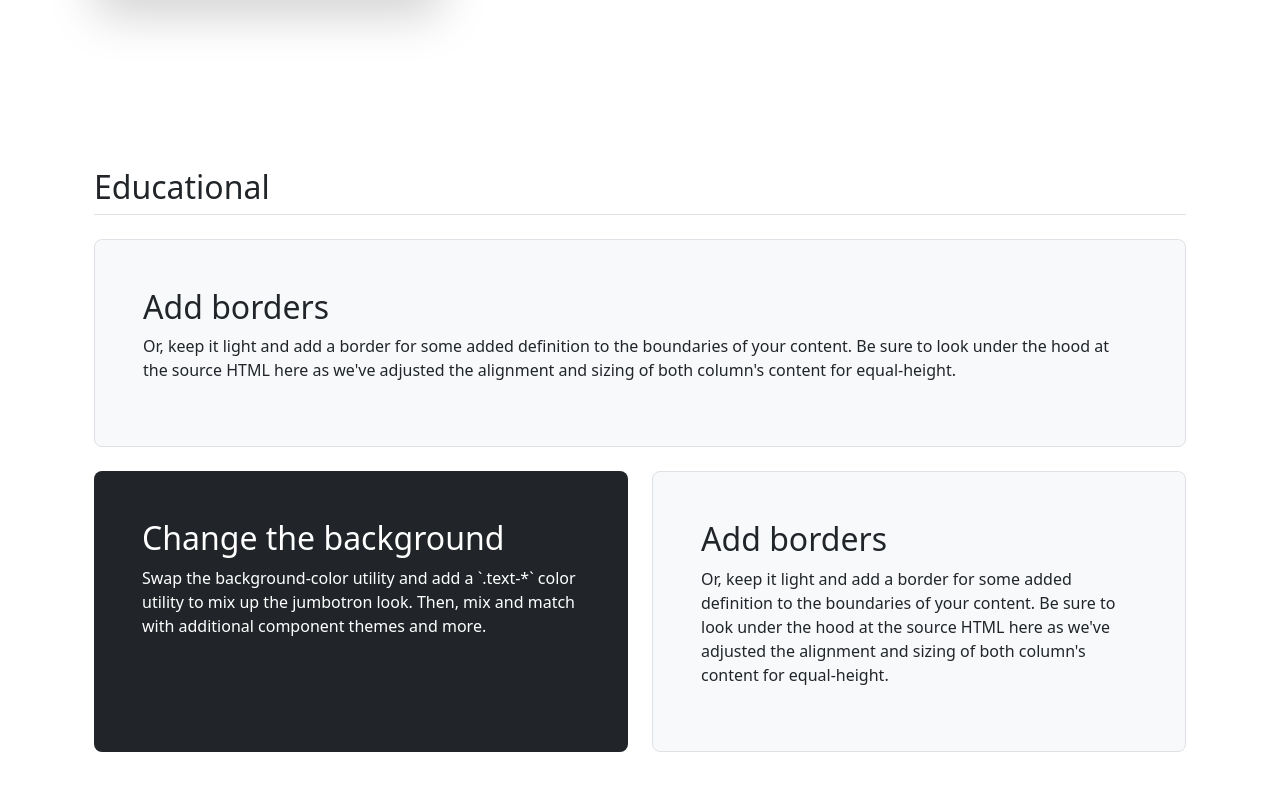
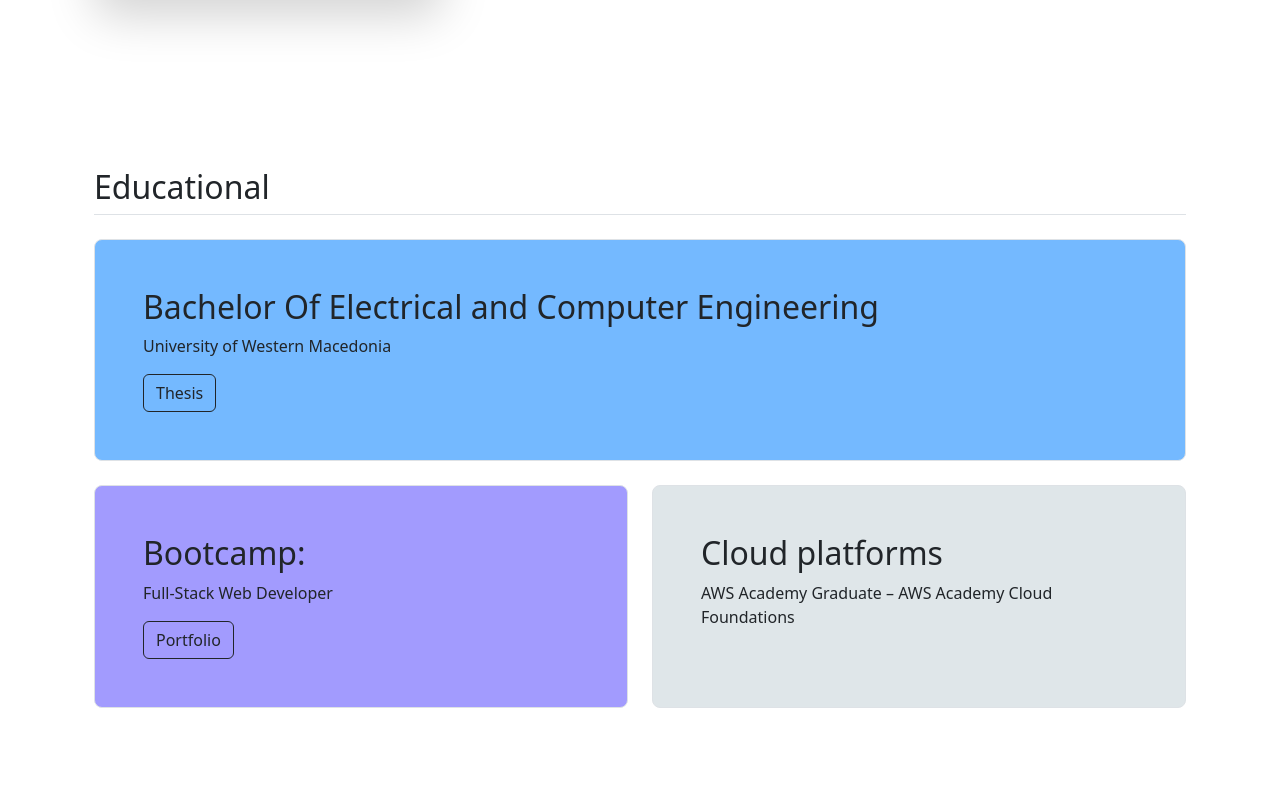
Before and after one commit to stellamarma/My-website, a Vue app: page / in a window 1280 px wide. Shown: the part 1888-2678 px from the top of the page. After the commit the page ends 2644 px from the top, so only its background shows below. Built offline with nearby package versions, Linux system fonts and the light colour scheme.

Commit message:
Add css on educational

```diff
--- a/src/components/Education.vue
+++ b/src/components/Education.vue
@@ -4,9 +4,10 @@
 
       <div class="row mt-4">
         <div class="col-12">
-          <div class="h-100 p-5 bg-body-tertiary border rounded-3">
-            <h2>Add borders</h2>
-            <p>Or, keep it light and add a border for some added definition to the boundaries of your content. Be sure to look under the hood at the source HTML here as we've adjusted the alignment and sizing of both column's content for equal-height.</p>
+          <div class="h-100 p-5 custom-bg-red border rounded-3">
+            <h2>Bachelor Of Electrical and Computer Engineering</h2>
+            <p>University of Western Macedonia</p>
+            <a href="https://dspace.uowm.gr/xmlui/handle/123456789/4759"><button type="button" class="btn btn-outline-dark">Thesis</button></a>
           </div>
         </div>
       </div>
@@ -14,17 +15,34 @@
       <!-- Νέα διάταξη με δύο στήλες κάτω -->
       <div class="row mt-4">
         <div class="col-6">
-          <div class="h-100 p-5 text-bg-dark rounded-3">
-            <h2>Change the background</h2>
-            <p>Swap the background-color utility and add a `.text-*` color utility to mix up the jumbotron look. Then, mix and match with additional component themes and more.</p>
+          <div class="h-100 p-5 custom-bg-blue border rounded-3">
+            <h2>Bootcamp:</h2>
+            <p>Full-Stack Web Developer</p>
+            <a href="https://github.com/stellamarma/Web_Develop_projects"><button type="button" class="btn btn-outline-dark">Portfolio</button></a>
           </div>
         </div>
         <div class="col-6">
-          <div class="h-100 p-5 bg-body-tertiary border rounded-3">
-            <h2>Add borders</h2>
-            <p>Or, keep it light and add a border for some added definition to the boundaries of your content. Be sure to look under the hood at the source HTML here as we've adjusted the alignment and sizing of both column's content for equal-height.</p>
+          <div class="h-100 p-5 custom-bg-green border rounded-3">
+            <h2>Cloud platforms</h2>
+            <p>
+              AWS Academy Graduate – AWS Academy Cloud Foundations
+            </p>
           </div>
         </div>
       </div>
     </div>
   </template>
+
+  <style scoped>
+    .custom-bg-red {
+      background-color: rgb(116, 185, 255); /* Κόκκινο */
+    }
+
+    .custom-bg-blue {
+      background-color: rgb(162, 155, 254); /* Μπλε */
+    }
+
+    .custom-bg-green {
+      background-color: rgb(223, 230, 233); /* Πράσινο */
+    }
+  </style>
```
